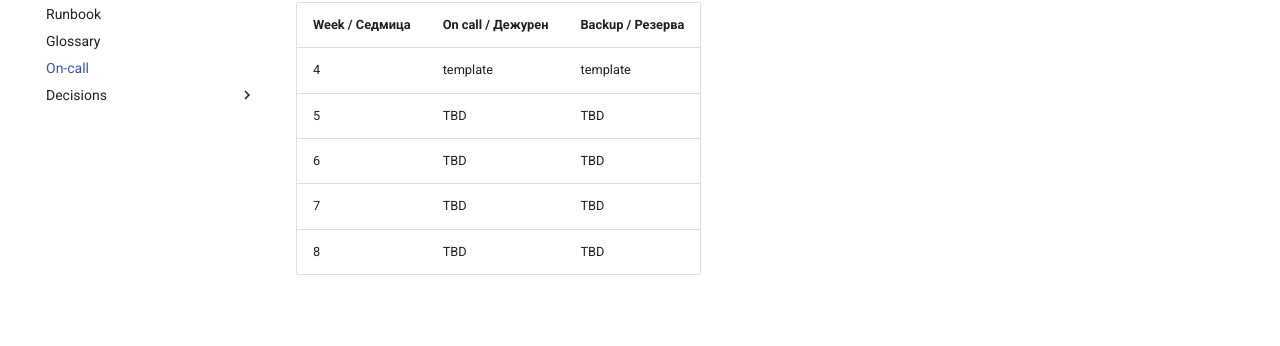
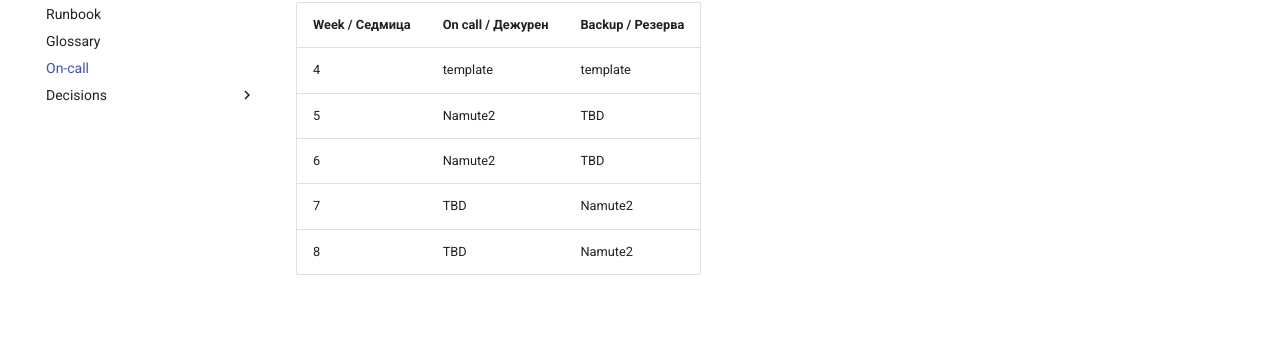
Before and after one commit to Namute2/devops-labs-fn371223051, an MkDocs documentation site: the page built from docs/oncall.md, in a window 1280 px wide. Shown: the part 178-524 px from the top of the page. Built offline with MkDocs 1.6.1 and Material for MkDocs 9.7.7, drawn with Linux system fonts in a browser that asks for light colours.

Commit message:
added oncall

```diff
--- a/docs/oncall.md
+++ b/docs/oncall.md
@@ -3,7 +3,7 @@
 | Week / Седмица | On call / Дежурен | Backup / Резерва |
 |---|---|---|
 | 4 | template | template |
-| 5 | TBD | TBD |
-| 6 | TBD | TBD |
-| 7 | TBD | TBD |
-| 8 | TBD | TBD |
+| 5 | Namute2 | TBD |
+| 6 | Namute2 | TBD |
+| 7 | TBD | Namute2 |
+| 8 | TBD | Namute2 |
```
